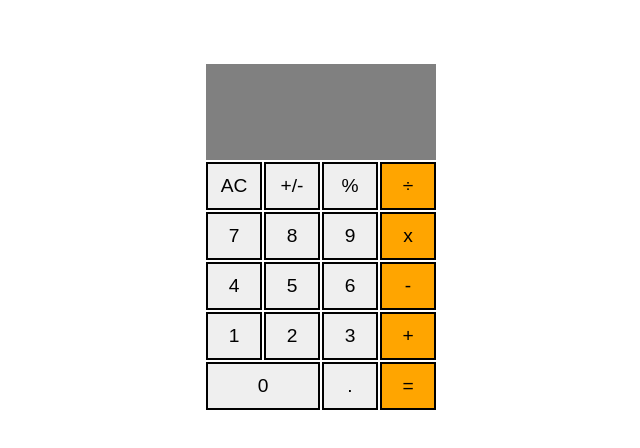
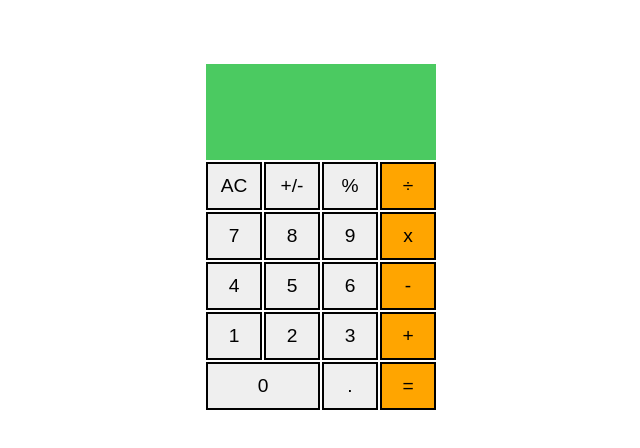
Before and after one commit to AbrahaKahsay/math-magicians, a React (Create React App) app: page / in a window 1280 px wide. Shown: the top 448 px of the page, without its empty margins (319-959 px from the left). Built offline with nearby package versions, Linux system fonts and the light colour scheme.

Commit message:
Change backgroung color to result

```diff
--- a/src/App.css
+++ b/src/App.css
@@ -23,7 +23,7 @@ body {
   flex-direction: column;
   justify-content: space-around;
   align-items: flex-end;
-  background-color: gray;
+  background-color: rgb(75, 202, 97);
   padding-right: 1rem;
   font-size: 1.5rem;
   word-wrap: break-word;
```
